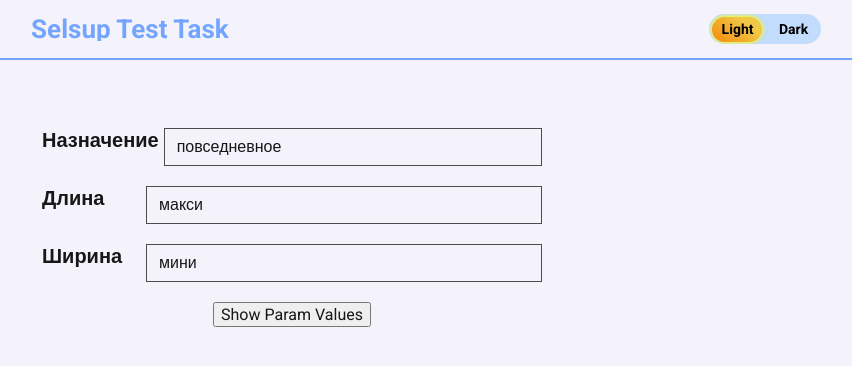
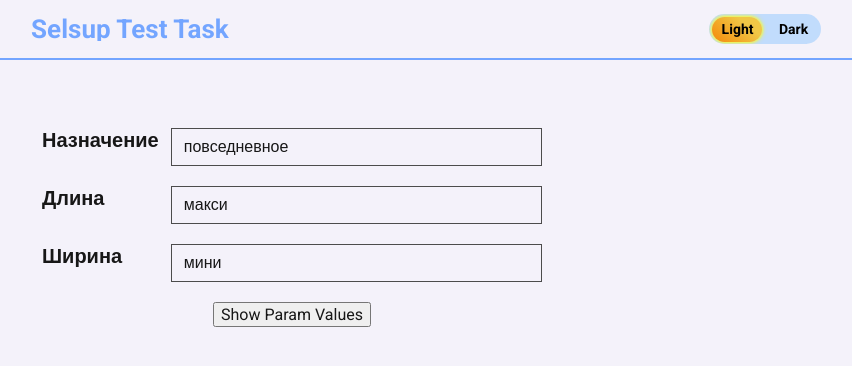
Before and after one commit to Sergey7709/Selsup-Test-Task, a React (Vite) app: page / in a window 1280 px wide. Shown: the top 366 px of the page, without its empty margins (214-1066 px from the left). Built offline with nearby package versions, Linux system fonts and the light colour scheme; a web font is replaced by a local one.

Commit message:
refactor: edit selectors wrapperFieldEditor

```diff
--- a/src/components/EditorBlock/fieldEditor/fieldEditor.module.scss
+++ b/src/components/EditorBlock/fieldEditor/fieldEditor.module.scss
@@ -1,4 +1,4 @@
 .wrapperFieldEditor {
   width: 100%;
-  flex: 4;
+  flex: 3;
 }
```
